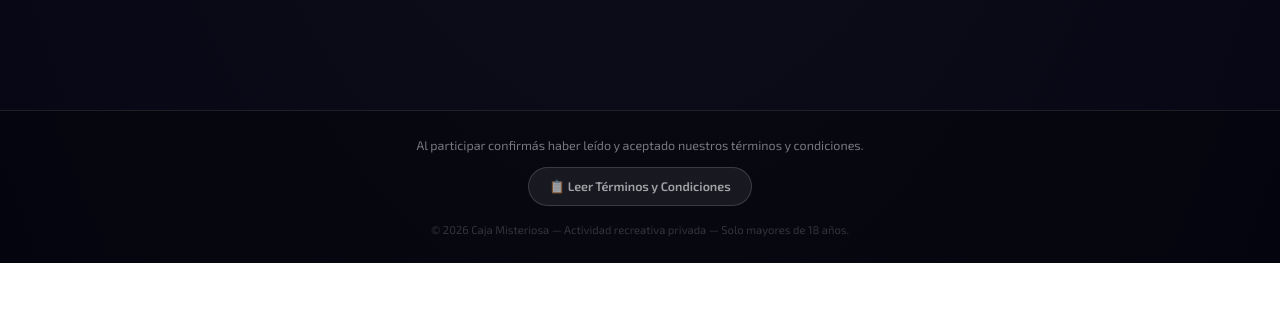
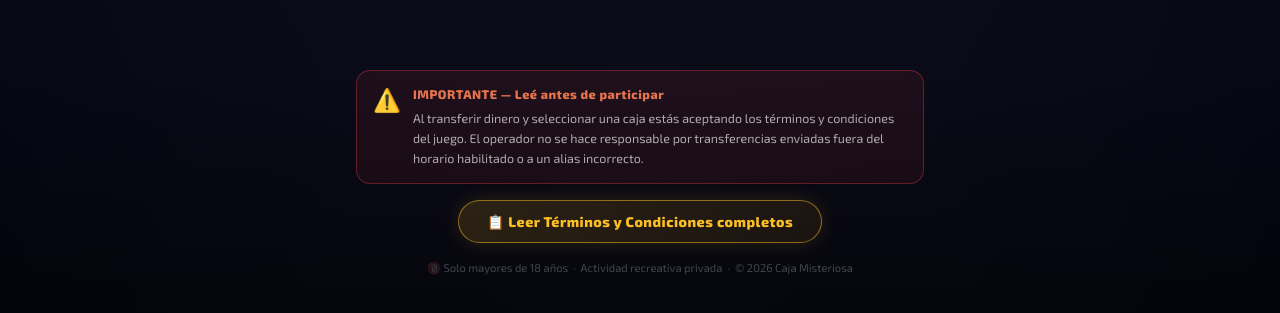
Before and after one commit to lacajamisteriosoficial-cloud/mistery-box, a website: page public/index.html in a window 1280 px wide. Shown: the part 1500-1813 px from the top of the page. Before the commit the page ends 1763 px from the top, so only its background shows below. Drawn offline with Linux system fonts and the light colour scheme; no server answers.

Commit message:
fix: cajas impares centradas, footer términos rediseñado

```diff
--- a/public/index.html
+++ b/public/index.html
@@ -1013,14 +1013,101 @@ animP();
 </script>
 
 <!-- TÉRMINOS Y CONDICIONES -->
-<div style="background:rgba(0,0,0,0.3);border-top:1px solid rgba(255,255,255,0.1);margin-top:40px;padding:24px 20px;text-align:center;font-size:0.78em;color:rgba(255,255,255,0.45);line-height:1.7;">
-    <div style="max-width:700px;margin:0 auto;">
-        <p style="margin-bottom:10px;">Al participar confirmás haber leído y aceptado nuestros términos y condiciones.</p>
-        <a href="/Terminos.html" style="display:inline-flex;align-items:center;gap:7px;color:rgba(255,255,255,0.6);text-decoration:none;background:rgba(255,255,255,0.07);border:1px solid rgba(255,255,255,0.15);padding:8px 20px;border-radius:50px;font-weight:600;font-size:1em;transition:all 0.2s;" onmouseover="this.style.background='rgba(255,255,255,0.12)'" onmouseout="this.style.background='rgba(255,255,255,0.07)'">
-            📋 Leer Términos y Condiciones
+<div class="footer-terms">
+    <div class="footer-terms-inner">
+
+        <!-- Aviso importante -->
+        <div class="footer-warning">
+            <span class="footer-warning-icon">⚠️</span>
+            <div class="footer-warning-text">
+                <strong>IMPORTANTE — Leé antes de participar</strong>
+                Al transferir dinero y seleccionar una caja estás aceptando los términos y condiciones del juego. El operador no se hace responsable por transferencias enviadas fuera del horario habilitado o a un alias incorrecto.
+            </div>
+        </div>
+
+        <!-- Botón TyC destacado -->
+        <a href="/Terminos.html" class="footer-tyc-btn">
+            📋 Leer Términos y Condiciones completos
         </a>
-        <p style="margin-top:14px;opacity:0.4;font-size:0.9em;">© 2026 Caja Misteriosa — Actividad recreativa privada — Solo mayores de 18 años.</p>
+
+        <div class="footer-meta">
+            🔞 Solo mayores de 18 años &nbsp;·&nbsp; Actividad recreativa privada &nbsp;·&nbsp; © 2026 Caja Misteriosa
+        </div>
     </div>
 </div>
+
+<style>
+.footer-terms {
+    margin-top: 0;
+    padding: 0 0 80px;
+    background: linear-gradient(180deg, transparent 0%, rgba(0,0,0,0.5) 100%);
+}
+.footer-terms-inner {
+    max-width: 600px;
+    margin: 0 auto;
+    padding: 0 16px;
+    display: flex;
+    flex-direction: column;
+    align-items: center;
+    gap: 16px;
+}
+.footer-warning {
+    display: flex;
+    align-items: flex-start;
+    gap: 12px;
+    background: rgba(239,68,68,0.08);
+    border: 1px solid rgba(239,68,68,0.35);
+    border-radius: 14px;
+    padding: 14px 16px;
+    width: 100%;
+}
+.footer-warning-icon { font-size: 1.4em; flex-shrink: 0; margin-top: 1px; }
+.footer-warning-text {
+    font-size: 0.78em;
+    color: rgba(255,255,255,0.65);
+    line-height: 1.6;
+}
+.footer-warning-text strong {
+    display: block;
+    color: rgba(239,120,80,0.95);
+    font-size: 1em;
+    letter-spacing: 0.5px;
+    margin-bottom: 4px;
+}
+.footer-tyc-btn {
+    display: inline-flex;
+    align-items: center;
+    gap: 8px;
+    background: linear-gradient(135deg, rgba(251,191,36,0.15) 0%, rgba(245,158,11,0.08) 100%);
+    border: 1.5px solid rgba(251,191,36,0.5);
+    color: #fbbf24;
+    text-decoration: none;
+    padding: 12px 28px;
+    border-radius: 50px;
+    font-weight: 800;
+    font-size: 0.88em;
+    letter-spacing: 0.5px;
+    transition: all 0.25s ease;
+    box-shadow: 0 0 20px rgba(251,191,36,0.15);
+}
+.footer-tyc-btn:hover {
+    background: linear-gradient(135deg, rgba(251,191,36,0.25) 0%, rgba(245,158,11,0.15) 100%);
+    box-shadow: 0 0 30px rgba(251,191,36,0.35);
+    transform: translateY(-2px);
+    border-color: rgba(251,191,36,0.8);
+}
+.footer-meta {
+    font-size: 0.7em;
+    color: rgba(255,255,255,0.25);
+    text-align: center;
+    line-height: 1.6;
+}
+@media (max-width: 768px) {
+    .footer-terms { padding-bottom: 90px; }
+    .footer-tyc-btn { font-size: 0.82em; padding: 11px 22px; }
+    .footer-warning { padding: 12px 13px; }
+    .footer-warning-text { font-size: 0.75em; }
+}
+</style>
 </body>
 </html>
--- a/public/js/player.js
+++ b/public/js/player.js
@@ -361,6 +361,24 @@ function renderBoxes() {
             wrap.onclick = () => selectBox(i);
             grid.appendChild(wrap);
         }
+    }
+
+    // Centrar última fila si quedan cajas impares
+    // Detectar columnas según ancho
+    const cols = window.innerWidth <= 400 ? 3 : 4;
+    const remainder = total % cols;
+    if (remainder !== 0) {
+        // Agregar spacers invisibles para centrar la última fila
+        grid.querySelectorAll('.box-spacer').forEach(s => s.remove());
+        const spacersNeeded = cols - remainder;
+        for (let s = 0; s < spacersNeeded; s++) {
+            const spacer = document.createElement('div');
+            spacer.className = 'box-spacer';
+            spacer.style.cssText = 'visibility:hidden;pointer-events:none;';
+            grid.appendChild(spacer);
+        }
+    } else {
+        grid.querySelectorAll('.box-spacer').forEach(s => s.remove());
     }
 
     // Actualizar estado de cada caja
```
